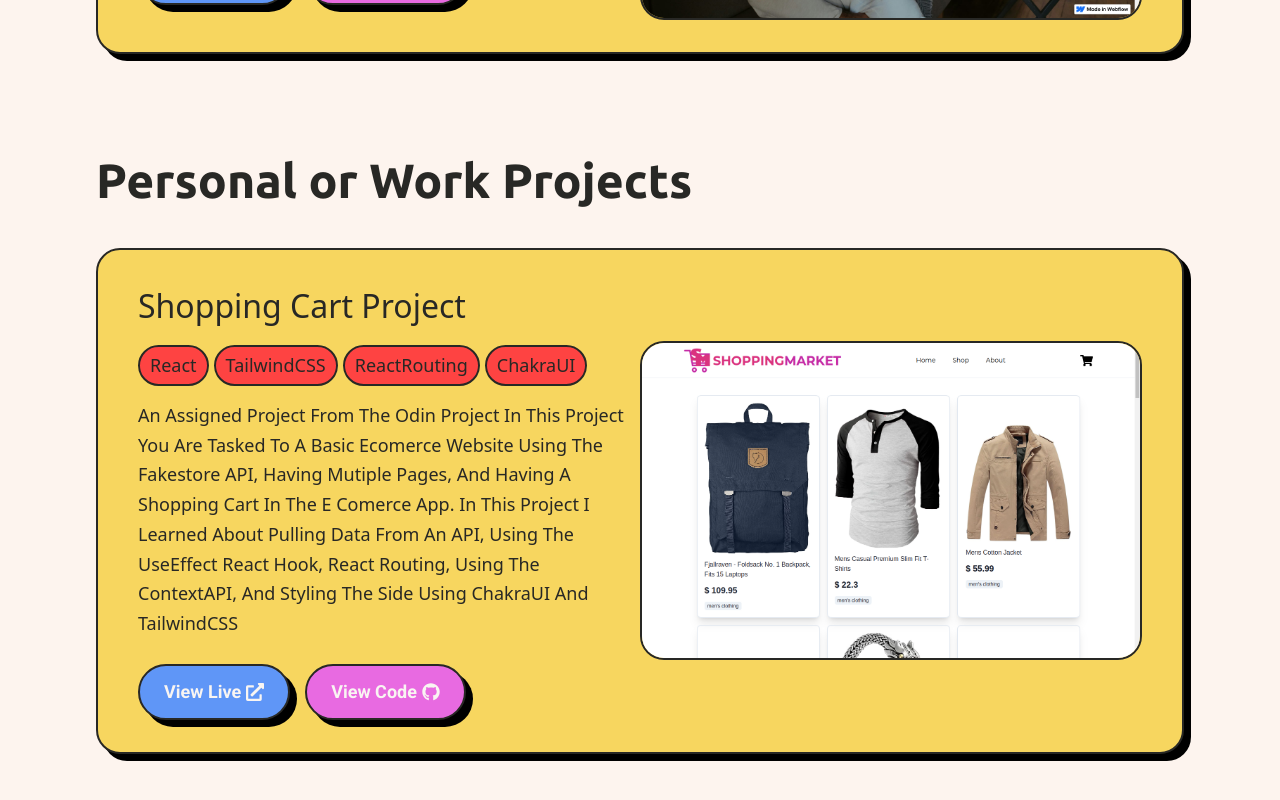
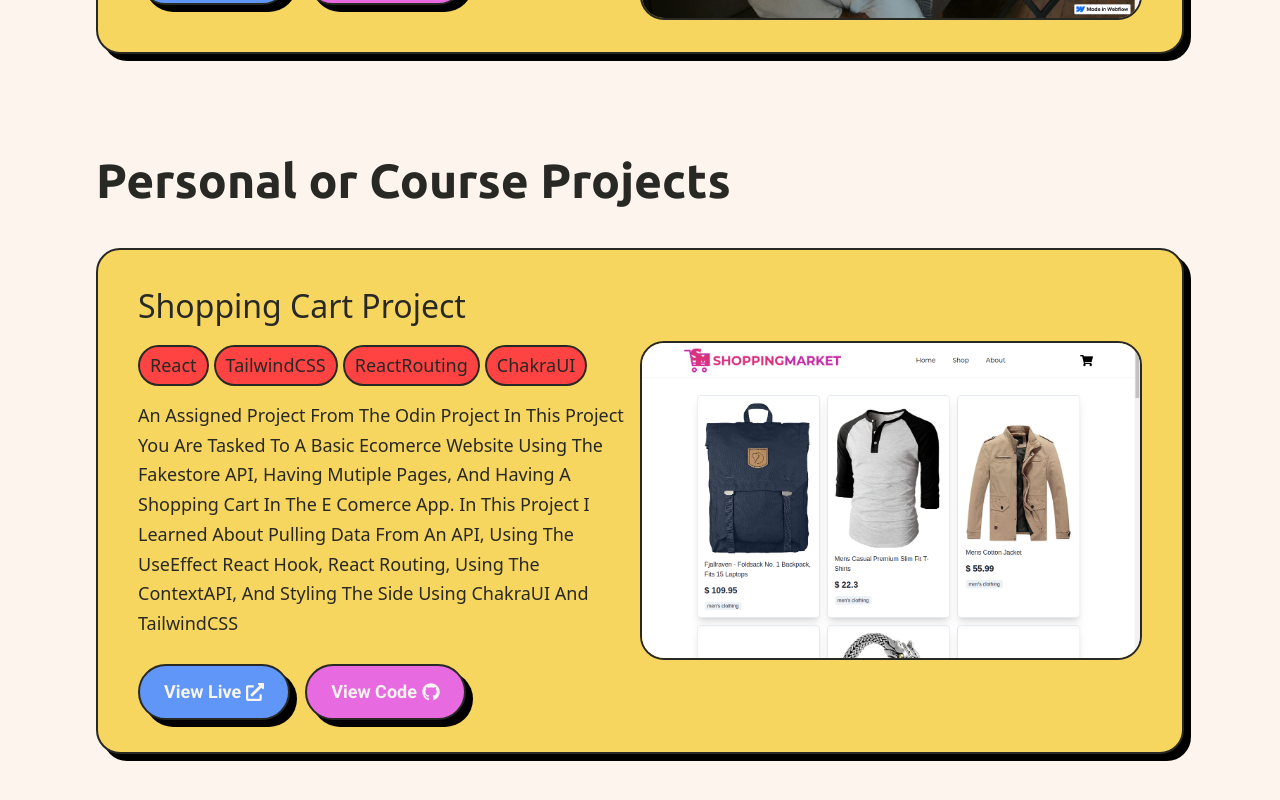
Before and after one commit to aliflikescoding/portfolio, a Next.js app: page /projects in a window 1280 px wide. Shown: the part 2674-3474 px from the top of the page. Built offline with nearby package versions, Linux system fonts and the light colour scheme.

Commit message:
Change projects page text

```diff
--- a/src/app/projects/page.tsx
+++ b/src/app/projects/page.tsx
@@ -79,7 +79,7 @@ export default function Projects() {
                 transition={{ duration: 0.5, delay: 0.2 }}
                 className="font-bold font-ubuntu text-[48px] sm:text-[48px] lining-[64px]"
               >
-                Personal or Work Projects
+                Personal or Course Projects
               </motion.h1>
               <div className="mt-8 flex flex-col gap-8">
                 {personalOrPersonalProjects.map((project) => (
```
